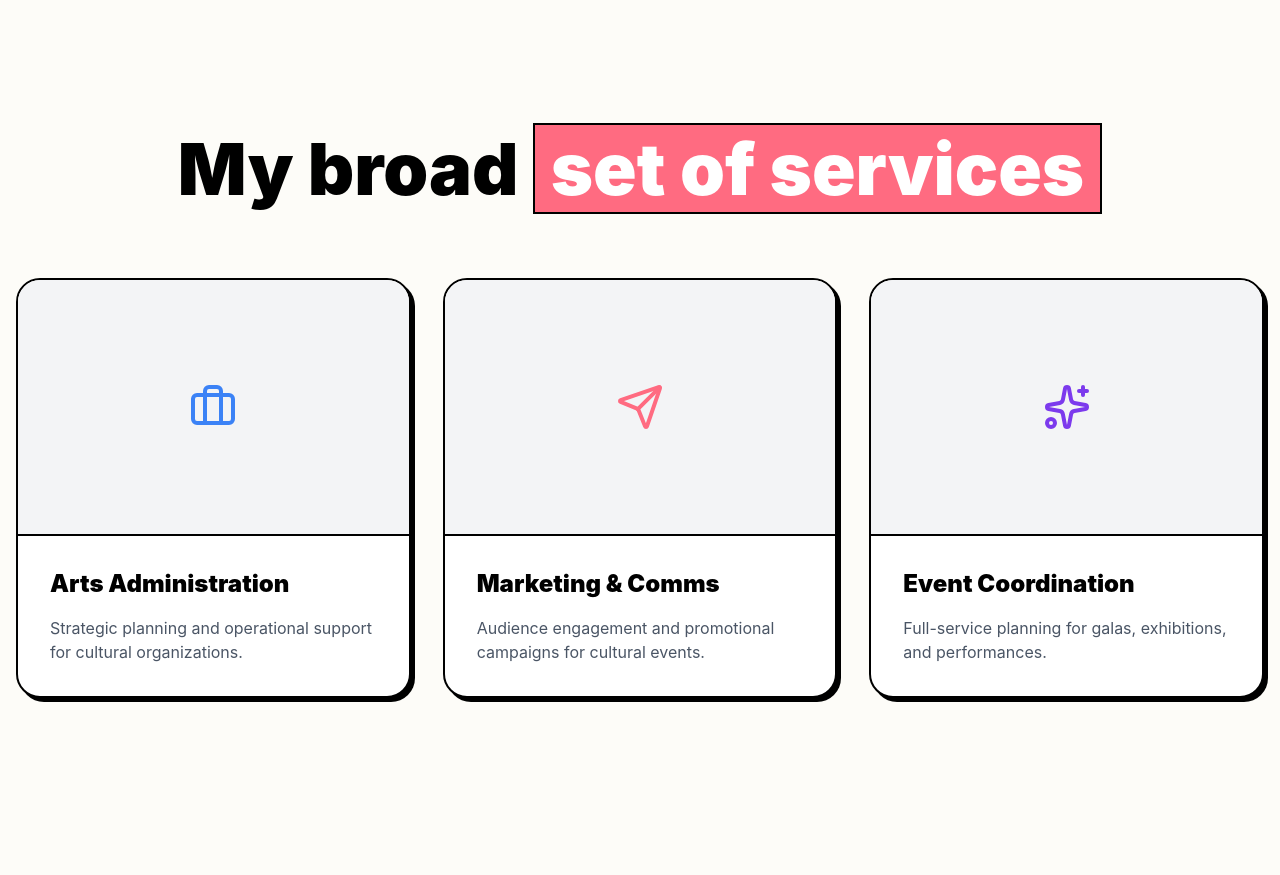
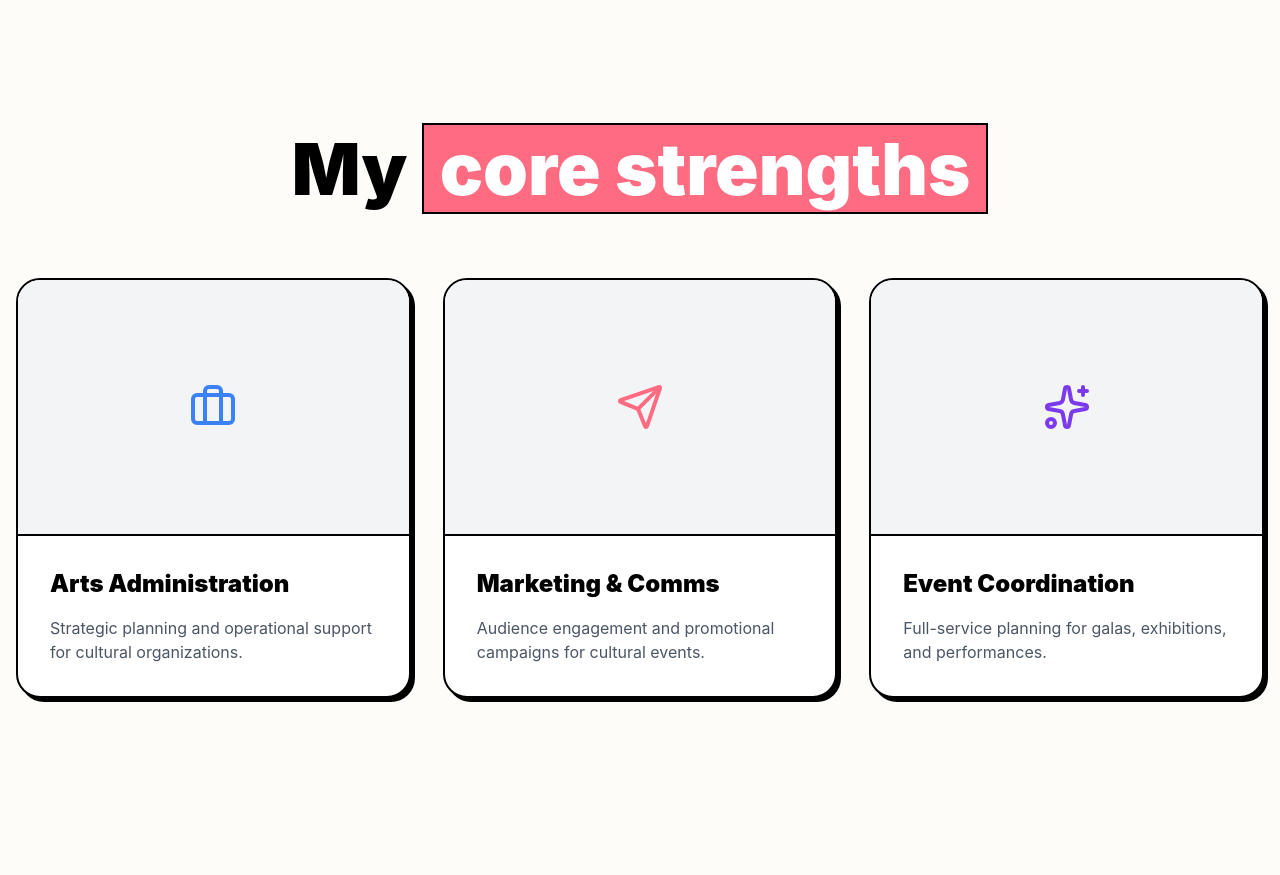
Before and after one commit to bbx99/my-portfolio, a React (Vite) app: page / in a window 1280 px wide. Shown: the part 1980-2855 px from the top of the page. Built offline with nearby package versions, Linux system fonts and the light colour scheme.

Commit message:
feat: update services section title

```diff
--- a/src/App.tsx
+++ b/src/App.tsx
@@ -227,7 +227,7 @@ const Services = () => {
     <section id="projects" className="py-20 px-4 max-w-7xl mx-auto">
       <div className="text-center mb-16">
         <h2 className="text-5xl sm:text-6xl lg:text-7xl font-black mb-6 leading-tight">
-          My broad <span className="bg-brand-pink text-white px-4 brutal-border">set of services</span>
+          My <span className="bg-brand-pink text-white px-4 brutal-border">core strengths</span>
         </h2>
       </div>
       <div className="grid md:grid-cols-3 gap-8">
```
